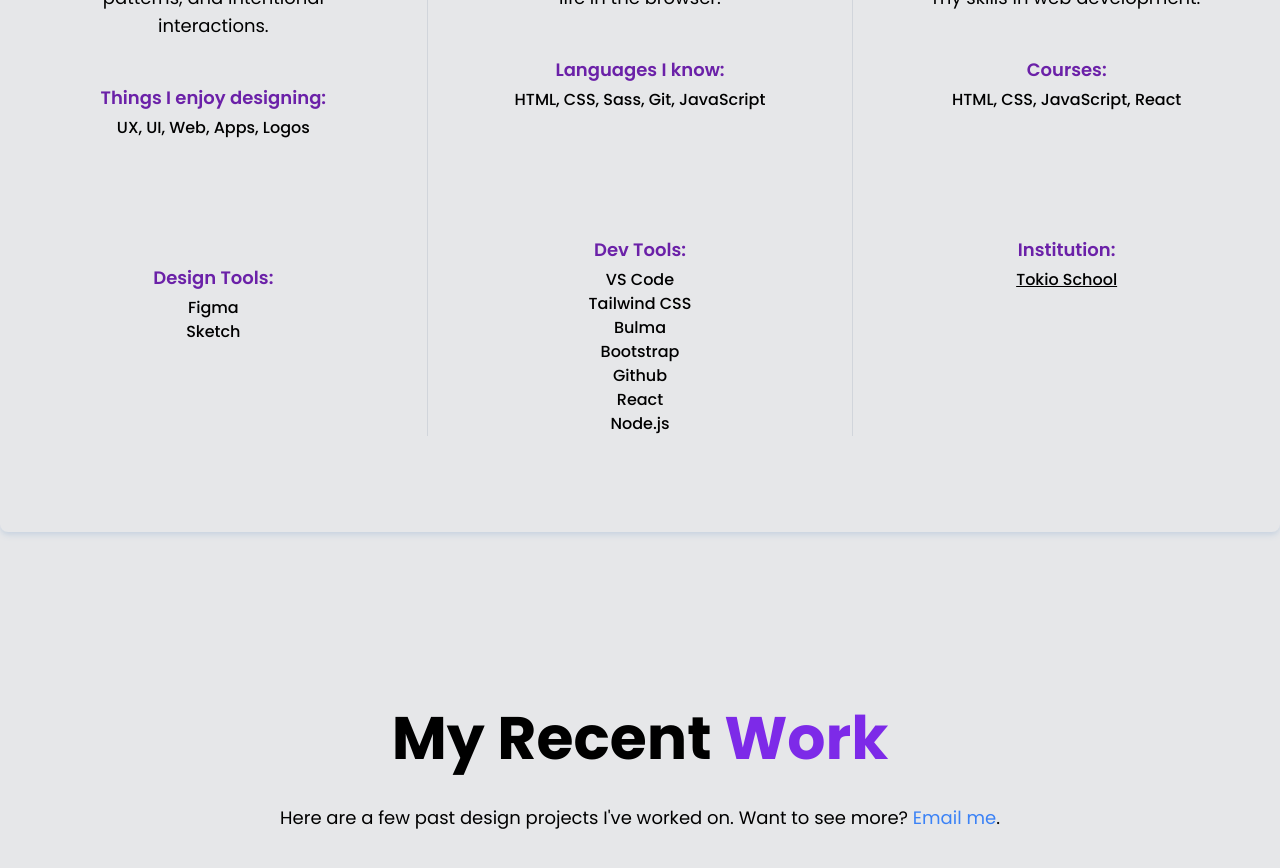
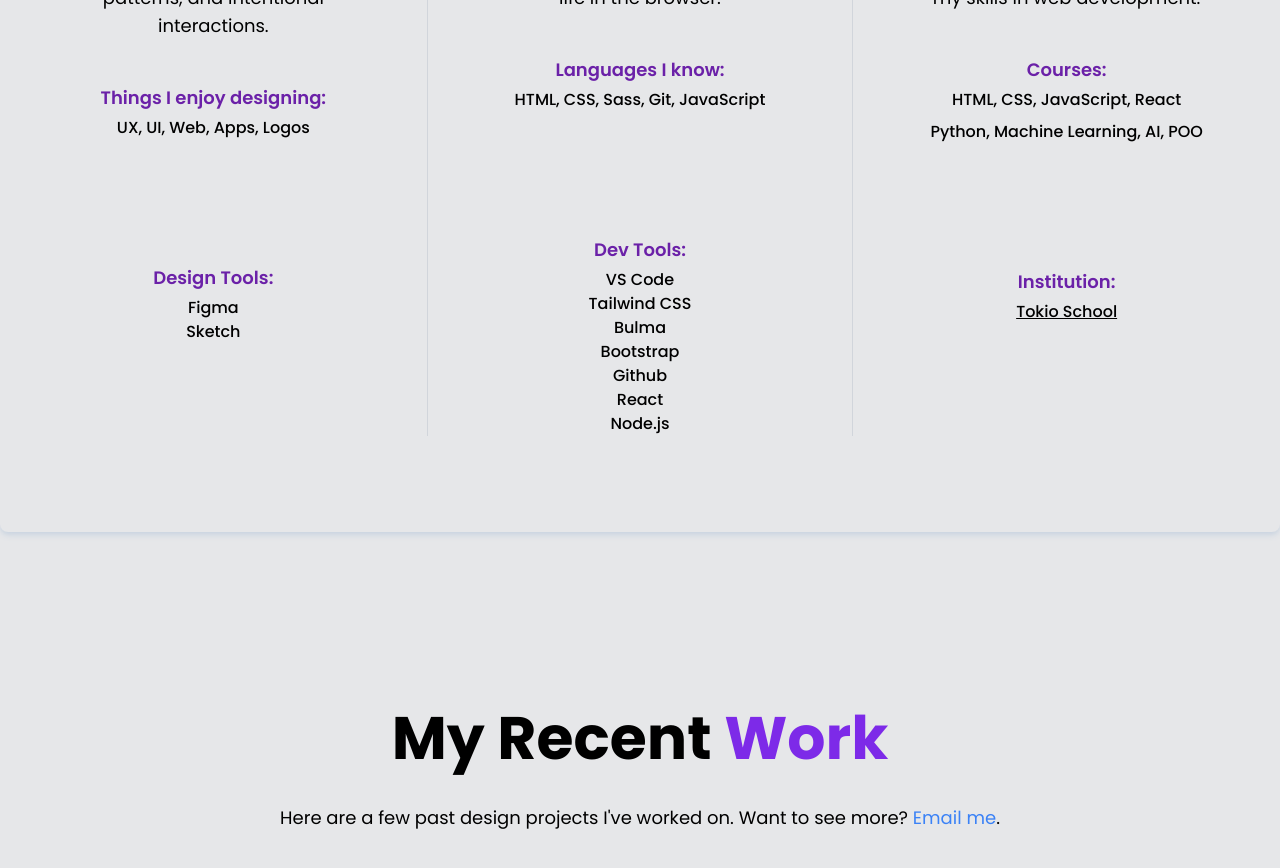
Before and after one commit to esdrassantos06/portfolio, a React (Vite) app: page / in a window 1280 px wide. Shown: the part 1720-2588 px from the top of the page. Built offline with nearby package versions, Linux system fonts and the light colour scheme.

Commit message:
updated courses

```diff
--- a/src/pages/Home.jsx
+++ b/src/pages/Home.jsx
@@ -194,6 +194,7 @@ const Home = () => {
                                         <div className='poppins-font mb-28 max-sm:mb-10 flex flex-col items-center justify-center'>
                                             <h1 className='text-purple-800 mb-1 font-semibold text-lg dark:text-white'>Courses:</h1>
                                             <p className='text-base font-medium text-center dark:text-white' translate='no'>HTML, CSS, JavaScript, React</p>
+                                            <p className='text-base font-medium mt-2 text-center dark:text-white' translate='no'>Python, Machine Learning, AI, POO</p>
                                         </div>
                                         <div className='poppins-font flex flex-col items-center justify-center'>
                                             <h1 className='text-purple-800 mb-1 font-semibold text-lg dark:text-white'>Institution:</h1>
```
